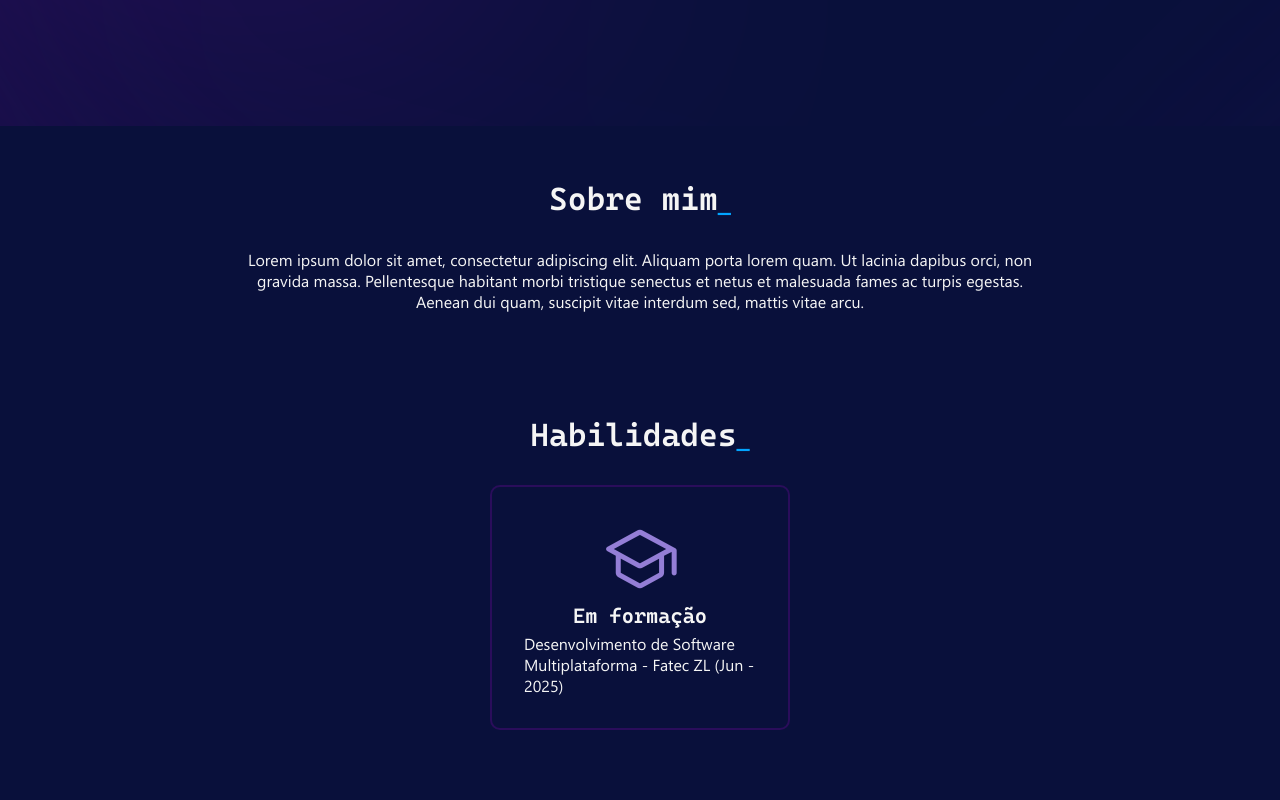
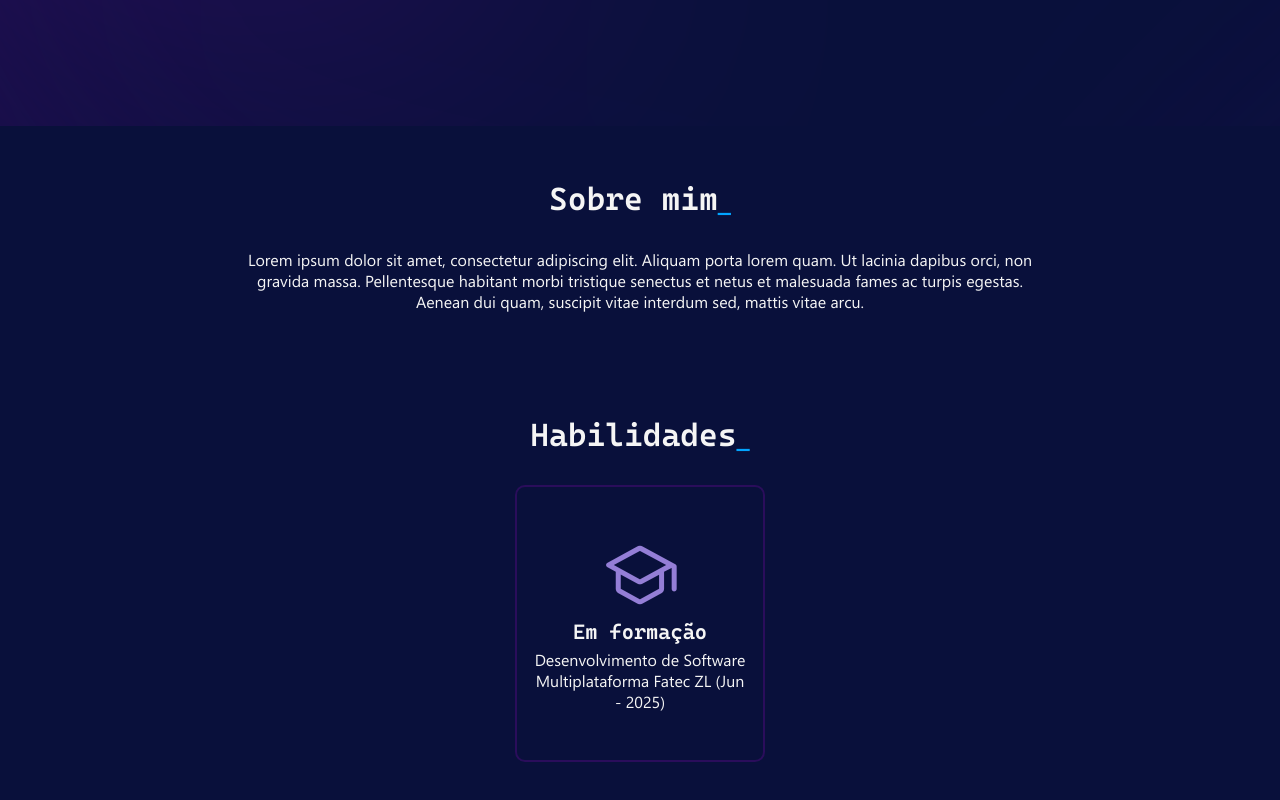
Before and after one commit to DouglasDans/DouglasDans, a Next.js app: page / in a window 1280 px wide. Shown: the part 674-1474 px from the top of the page. Built offline with nearby package versions, Linux system fonts and the light colour scheme.

Commit message:
Habilidades | Alterado o padding do card

```diff
--- a/src/components/Habilidades/Card/Card.css
+++ b/src/components/Habilidades/Card/Card.css
@@ -9,12 +9,12 @@
    flex-direction: column;
    justify-content: center;
    align-items: center;
-
-   width: 300px;
+   text-align: center;
+   width: 250px;
 
    gap: 0.3rem;
 
-   padding: 2rem;
+   padding: 3rem 1rem;
 }
 
 .card-habilidades .material-symbols-rounded{
--- a/src/json/habilidades.json
+++ b/src/json/habilidades.json
@@ -3,6 +3,6 @@
       "id": 1,
       "icon": "school",
       "title": "Em formação",
-      "desc": "Desenvolvimento de Software Multiplataforma - Fatec ZL (Jun - 2025)"
+      "desc": "Desenvolvimento de Software Multiplataforma \n Fatec ZL (Jun - 2025)"
    }
 ]
```
